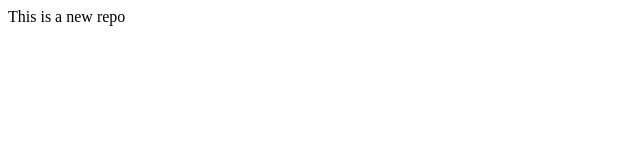
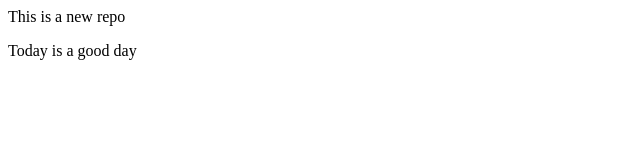
Before and after one commit to Sahil-006/Local-Repo, a plain HTML site: page index.html in a window 1280 px wide. Shown: the whole page, without its empty margins (0-640 px from the left). Drawn offline with Linux system fonts and the light colour scheme.

Commit message:
Try Feature1

```diff
--- a/index.html
+++ b/index.html
@@ -1 +1,2 @@
 <p>This is a new repo</p>
+<p>Today is a good day</p>
```
